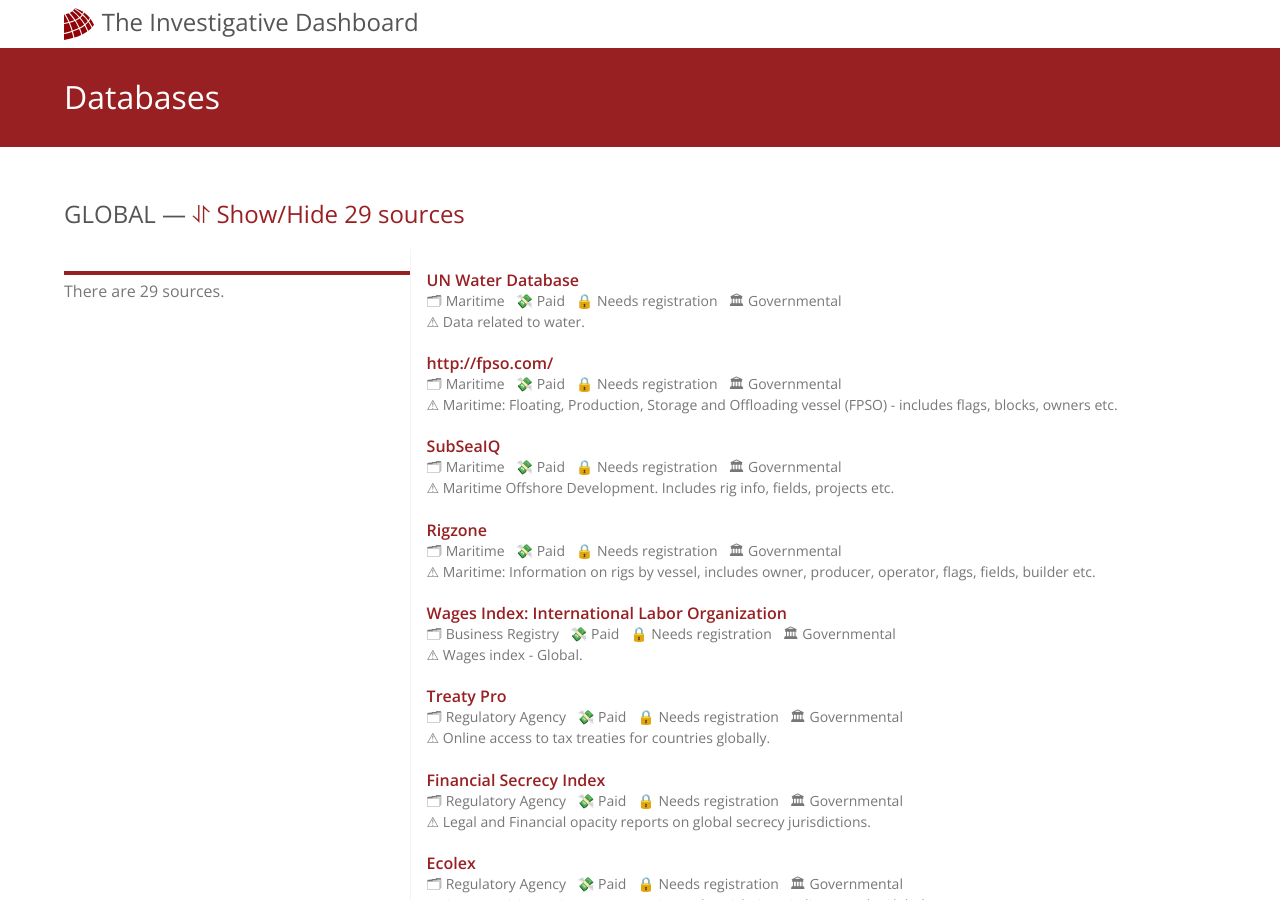
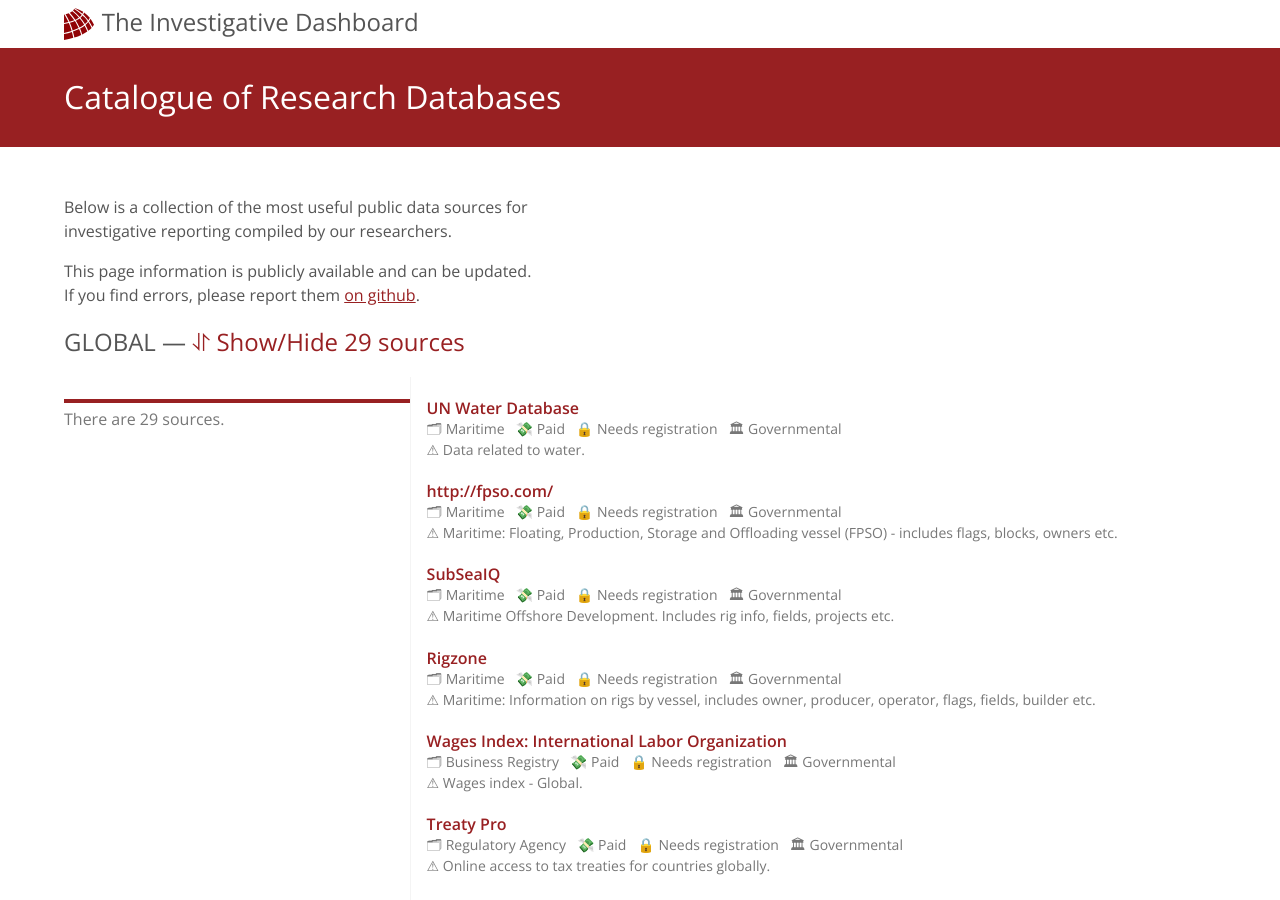
Before and after one commit to occrp/investigativedashboard.org, a Jekyll site: the page built from databases.md, in a window 1280 px wide and 900 px high. Built offline with Jekyll 4.4.1, drawn with Linux system fonts in a browser that asks for light colours; nearby versions of some CDN libraries.

Commit message:
Added a short intro about the databases.

```diff
--- a/databases.md
+++ b/databases.md
@@ -1,5 +1,5 @@
 ---
-title: Databases
+title: Catalogue of Research Databases
 layout: page
 permalink: /databases/
 ---
@@ -19,6 +19,17 @@ permalink: /databases/
     });
   });
 </script>
+
+<p class="lh-copy measure">
+  Below is a collection of the most useful public data sources for investigative
+  reporting compiled by our researchers.
+</p>
+
+<p class="lh-copy measure">
+  This page information is publicly available and can be updated. If you find
+  errors, please report them
+  <a href="https://github.com/occrp/investigativedashboard.org/issues">on github</a>.
+</p>
 
 {% assign datasets = site.data | sort  %}
 
```
